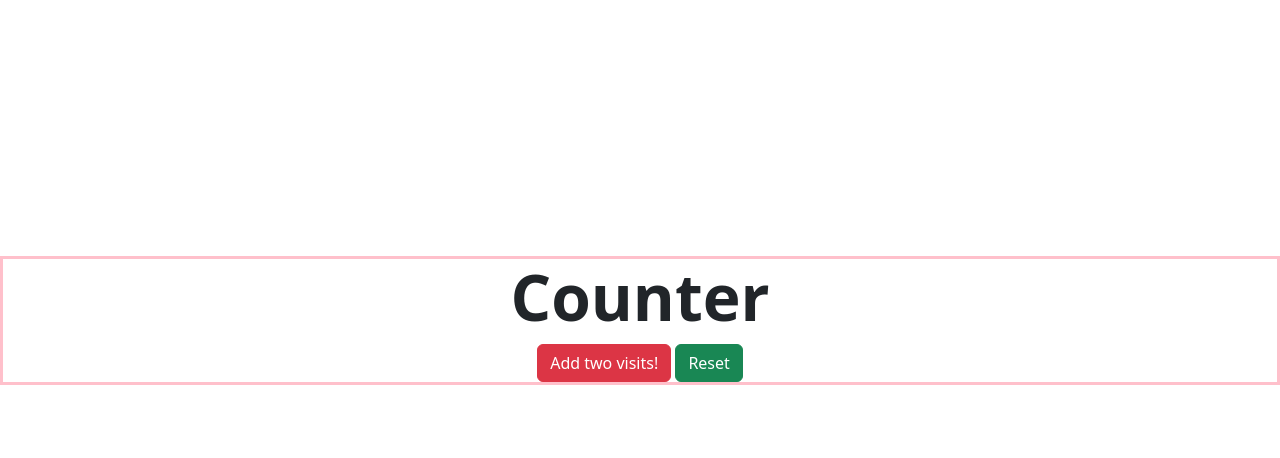
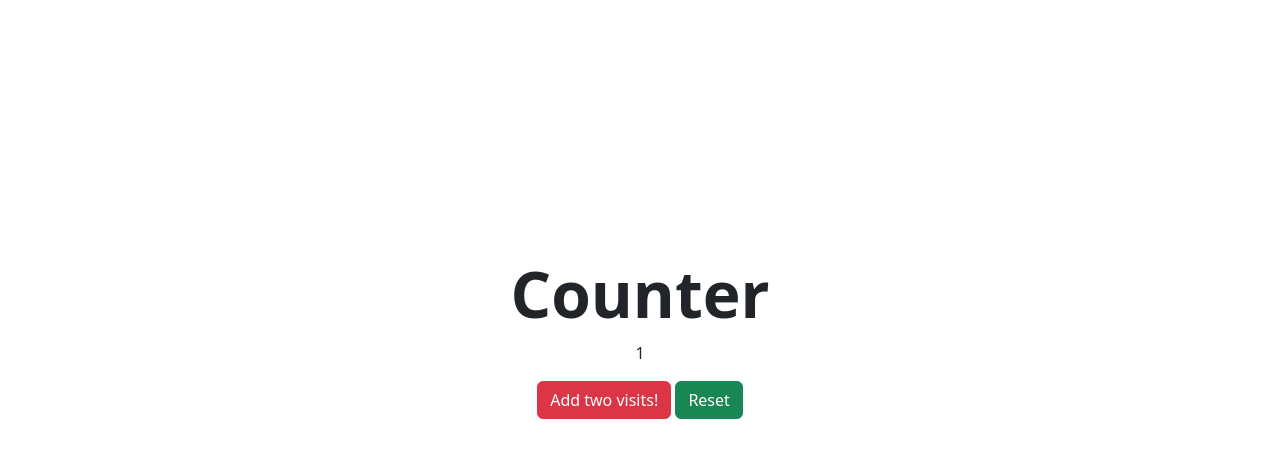
Before and after one commit to Jamey134/counter, a Flask app: page / in a window 1280 px wide. Shown: the top 458 px of the page. Run offline with Flask 3, Linux system fonts and the light colour scheme.

Commit message:
final commit w/ ninja bonuses

```diff
--- a/server.py
+++ b/server.py
@@ -5,7 +5,33 @@ app.secret_key = 'TOPSECRET' # set a secret key for security purposes
 
 @app.route('/')
 def initialCount():
+    if 'integer' in session:
+        session['integer'] +=1
+        print('count it!')
+        print(session['integer'])
+    else:
+        print("not counting")
+        session['integer'] = 1
+
     return render_template('index.html')
+
+@app.route('/plus')
+def plusNumber():
+
+    session['integer'] +=1
+    print('count it 2x!')
+    print(session['integer'])
+    return redirect('/')
+
+
+@app.route('/destroy_session')
+def Destroy():
+    session.pop('integer')		# clears a specific key
+    session.clear()		# clears all keys
+    return redirect('/')
+
+
+
 
 if __name__=="__main__":
     app.run(debug=True, port=5005)
--- a/templates/index.html
+++ b/templates/index.html
@@ -13,7 +13,6 @@
         }
 
         body{
-            border: 3px solid pink;
             margin-top: 20%;
         }
         a{
@@ -25,8 +24,8 @@
 </head>
 <body>
     <h1 class="display-3 fw-bold">Counter</h1>
-
-    <a class = "btn btn-danger btn-rounded">Add two visits!</a>
-    <a class="btn btn-success btn-rounded">Reset</a>
+    <p>{{session['integer']}}</p>
+    <a href= "/plus" class = "btn btn-danger btn-rounded">Add two visits!</a>
+    <a href="/destroy_session" class="btn btn-success btn-rounded">Reset</a>
 </body>
 </html>
```
